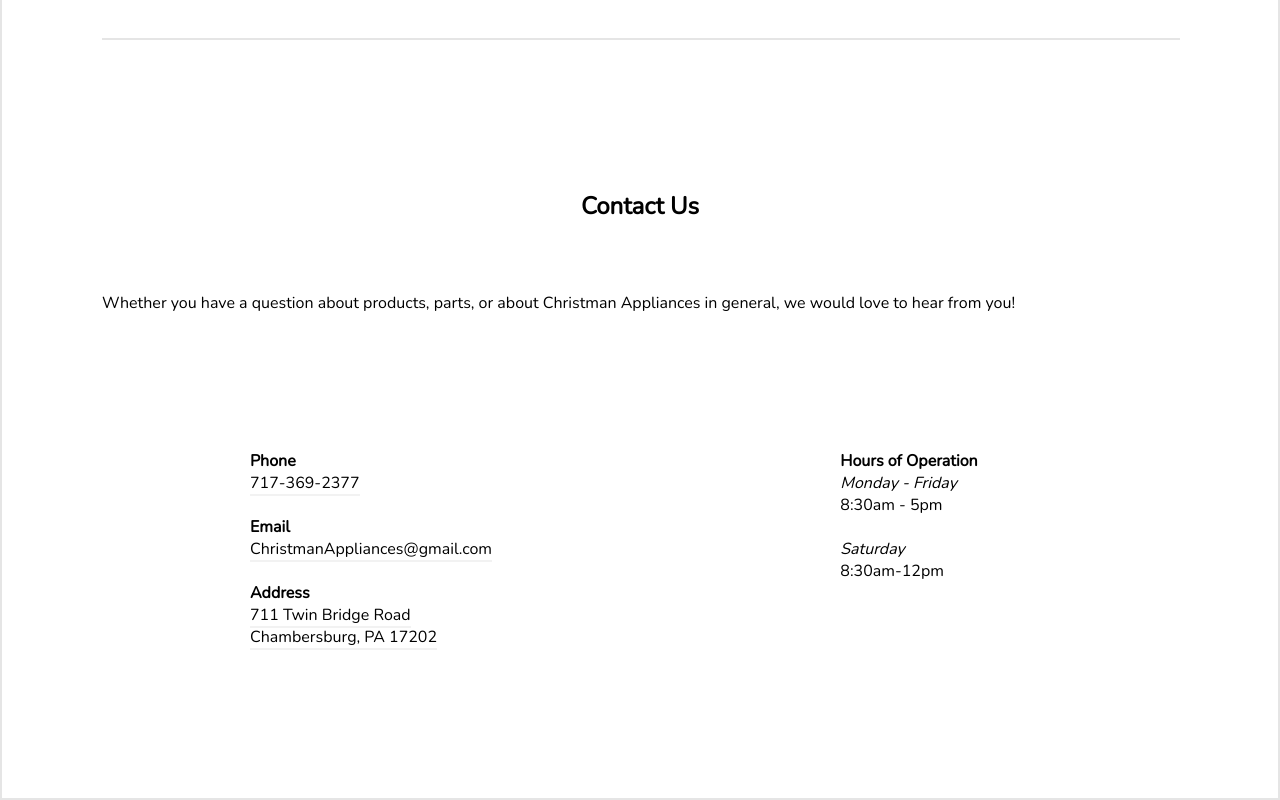
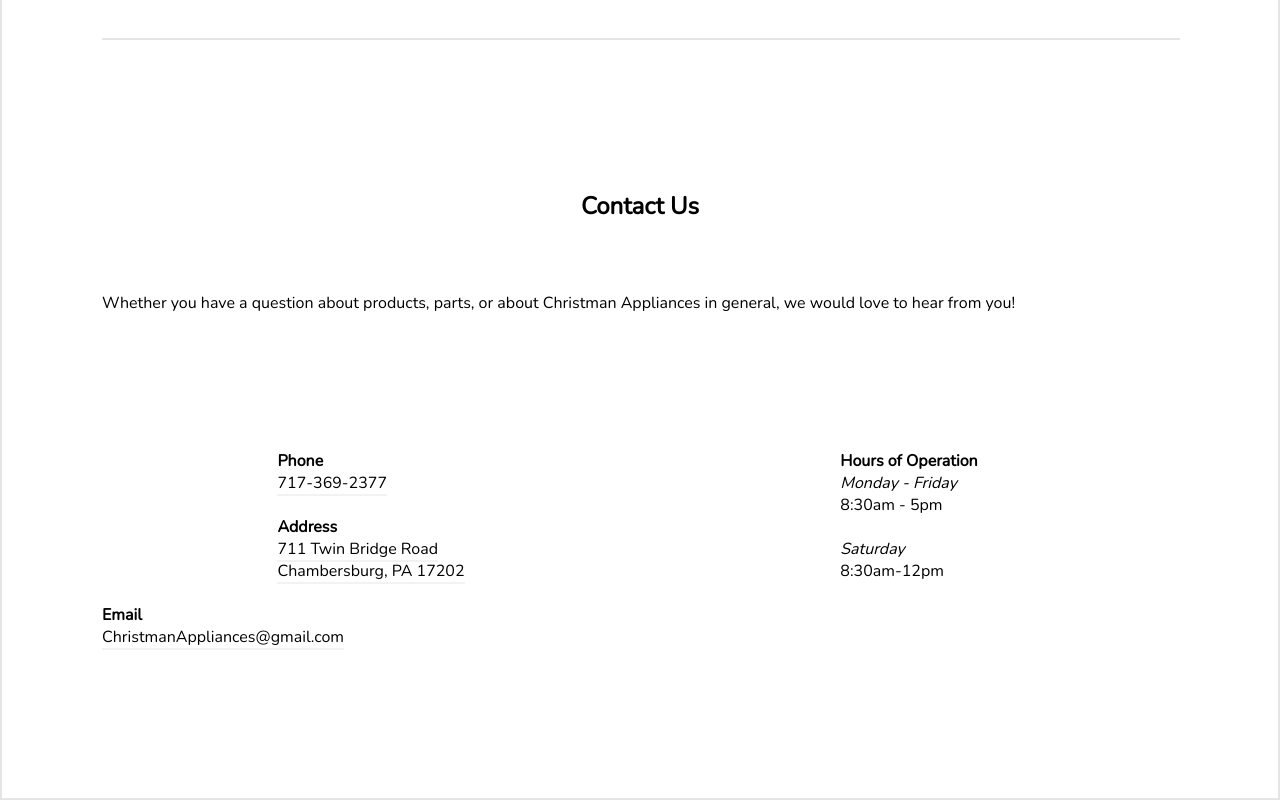
Before and after one commit to TwitchBronBron/ChristmanAppliances.com, a plain HTML site: page index.html in a window 1280 px wide. Shown: the part 1289-2089 px from the top of the page. Drawn offline with nearby package versions, Linux system fonts and the light colour scheme; a web font is replaced by a local one.

Commit message:
Moved email address to bottom so it can overflow properly

```diff
--- a/index.html
+++ b/index.html
@@ -93,12 +93,6 @@
                             <a nobold class="phone" target="_blank" href="tel:717-369-2377">717-369-2377</a>
                             <br />
                             <br />
-                            <b>Email</b>
-                            <br />
-                            <a nobold class="email" target="_blank"
-                                href="mailto:ChristmanAppliances@gmail.com">ChristmanAppliances@gmail.com</a>
-                            <br />
-                            <br />
                             <b>Address</b><br />
                             <a target="_blank" href="https://goo.gl/maps/dGL3MZUiQit">
                                 711 Twin Bridge Road<br />
@@ -119,6 +113,13 @@
                     </div>
                 </div>
             </div>
+            <div>
+                <br />
+                <b>Email</b>
+                <br />
+                <a nobold class="email" target="_blank"
+                    href="mailto:ChristmanAppliances@gmail.com">ChristmanAppliances@gmail.com</a>
+            </div>
         </div>
     </div>
 
--- a/style.css
+++ b/style.css
@@ -127,7 +127,8 @@ hr {
     display: none;
 }
 
-@media(min-width:450px) {
+/* navbar hide borders and show centerline on medium+ devices */
+@media(min-width:400px) {
     .navbar hr.centerline {
         display: block;
     }
```
